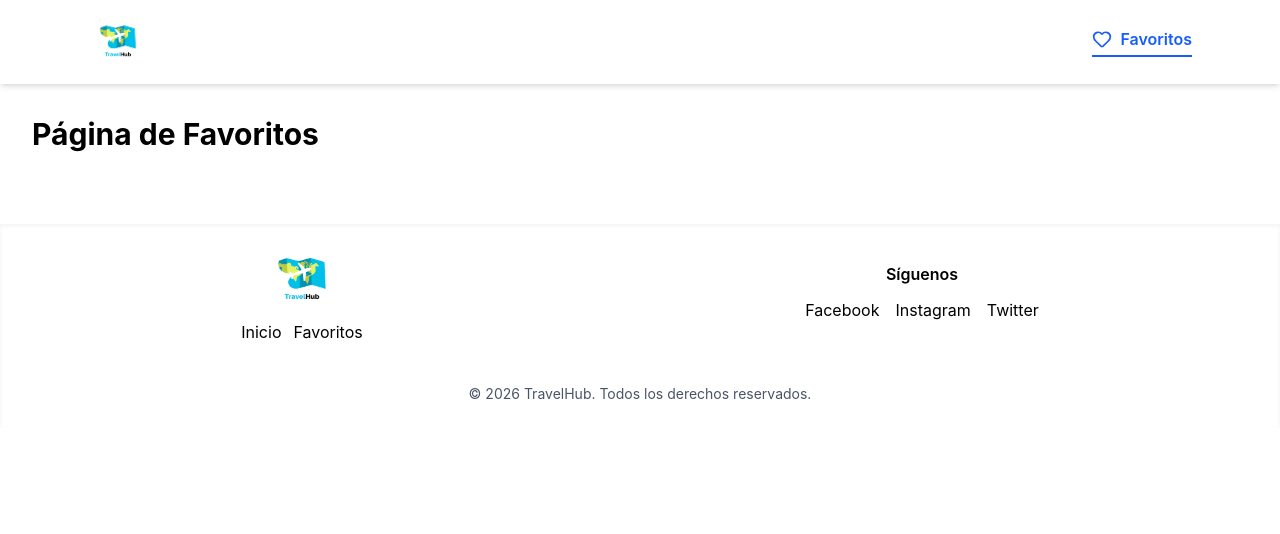
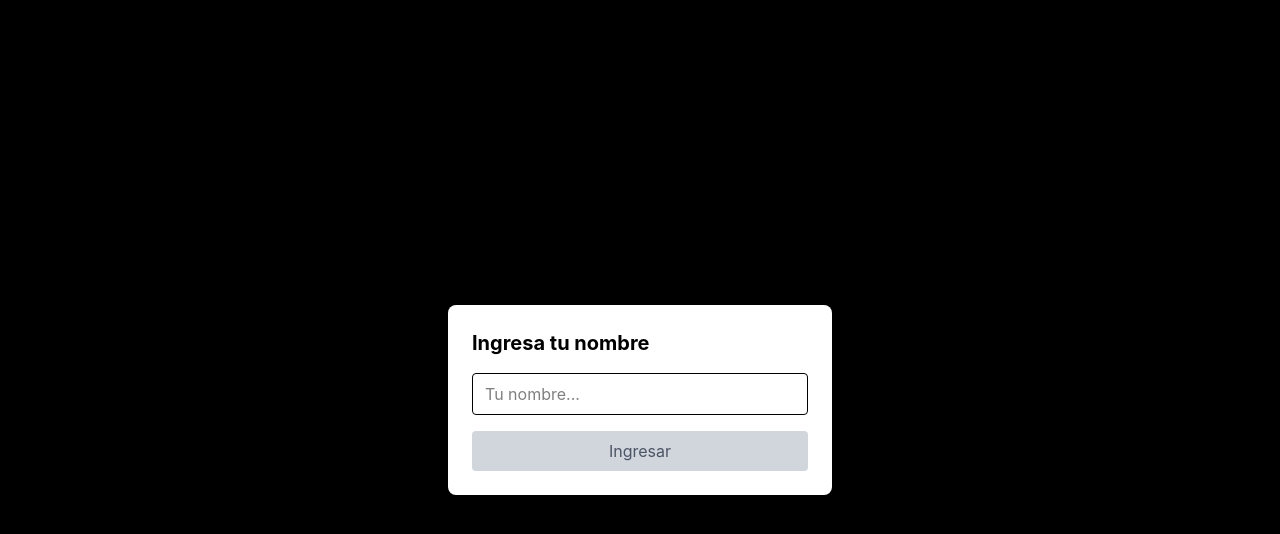
Before and after one commit to gBritos11/SPA-LH300, a React (Vite) app: page /favoritos in a window 1280 px wide. Shown: the top 534 px of the page. Built offline with nearby package versions, Linux system fonts and the light colour scheme.

Commit message:
Modal Usuario

```diff
--- a/src/App.jsx
+++ b/src/App.jsx
@@ -1,3 +1,7 @@
+import { useContext } from "react";
+import { UsuarioProvider, UsuarioContext } from "./context/UsuarioContext";
+import ModalUsuario from "./componentes/ModalUsuario/ModalUsuario";
+
 import { Routes, Route } from "react-router-dom";
 import { BarraNavegacion } from "./componentes/BarraNavegacion/BarraNavegacion";
 import Pie from "./componentes/Pie/Pie";
@@ -6,52 +10,34 @@ import Detalles from "./paginas/Detalles";
 import Favoritos from "./paginas/Favoritos";
 import Error from "./paginas/Error";
 
+const AppContent = () => {
+  const { usuario, setUsuario } = useContext(UsuarioContext);
 
+  return (
+    <>
+      {/* Mostrar modal si no hay usuario */}
+      {!usuario && <ModalUsuario onConfirm={setUsuario} />}
+
+      <div className={!usuario ? "blur-sm pointer-events-none" : ""}>
+        <BarraNavegacion />
+        <Routes>
+          <Route path="/" element={<Inicio />} />
+          <Route path="destino/:id" element={<Detalles />} />
+          <Route path="favoritos" element={<Favoritos />} />
+          <Route path="*" element={<Error />} />
+        </Routes>
+        <Pie />
+      </div>
+    </>
+  );
+};
 
 const App = () => {
   return (
-    <>
-      <BarraNavegacion />
-      <Routes>
-        {/*
-          RUTA PADRE: renderiza el Layout.
-          Todas las rutas que estén anidadas adentro van a aparecer
-          dentro del <Outlet /> del Layout.
-          path="/" significa que aplica a cualquier URL que empiece con /
-        */}
-
-        <Route path="/" element={<Inicio />} />
-        {/*
-          RUTA INDEX: se activa cuando la URL es exactamente "/"
-          Es la página de inicio. La palabra "index" es especial en
-          react-router-dom, equivale a path="/" pero sin conflicto.
-        */}
-
-        <Route path="destino/:id" element={<Detalles/>} />
-        {/* RUTA DINÁMICA: el ":id" captura cualquier valor en esa posición.
-            /producto/1   → id = "1"
-            /producto/42  → id = "42"
-            /producto/abc → id = "abc"
-            El componente Detalles puede leer ese valor con useParams()
-        */}
-
-        <Route path="favoritos" element={<Favoritos/>} />
-        {/* RUTA FIJA: solo se activa cuando la URL es "/favoritos" */}
-
-        <Route path="*" element={<Error/>} />
-        {/*
-            CATCH-ALL: el "*" captura CUALQUIER ruta que no haya
-            hecho match con las anteriores.
-            /test, /blabla, /ruta-que-no-existe → muestra Error
-            SIEMPRE tiene que ir al final, de lo contrario podría
-            interceptar rutas que deberían matchear con otra regla.
-        */}
-
-      </Routes>
-      <Pie />
-    </>
-
-  )
-}
+    <UsuarioProvider>
+      <AppContent />
+    </UsuarioProvider>
+  );
+};
 
 export default App
--- a/src/componentes/BarraNavegacion/BarraNavegacion.jsx
+++ b/src/componentes/BarraNavegacion/BarraNavegacion.jsx
@@ -2,6 +2,8 @@ import { NavLink } from "react-router-dom";
 import { Heart, User } from "lucide-react"; // User para perfil(nombre)
 import Boton from "../Boton/Boton"; // Importo el componente por si a futuro agregarmos botones al navbar
 import logoImg from "./../../assets/logo.png";
+import { useContext } from "react";
+import { UsuarioContext } from "../../context/UsuarioContext";
 
 const estiloNavLink = ({ isActive }) =>
     isActive
@@ -9,6 +11,9 @@ const estiloNavLink = ({ isActive }) =>
         : 'text-slate-600 hover:text-slate-900 flex items-center gap-2 transition-colors';
 
 export const BarraNavegacion = () => {
+
+    const { usuario } = useContext(UsuarioContext);
+
     return (
         <nav className="sticky top-0 z-50 w-full bg-white shadow-md">
             <div className="max-w-6xl mx-auto px-6 py-3 flex justify-between items-center">
@@ -20,6 +25,14 @@ export const BarraNavegacion = () => {
                         className="h-15 w-auto object-contain hover:opacity-80 transition-opacity"
                     />
                 </NavLink>
+
+                 {/* 🔹 Aquí se muestra el saludo si hay usuario */}
+                {usuario && (
+                    <div className="flex items-center gap-2 text-slate-700">
+                    <User size={20} />
+                    <span>Hola, {usuario}</span>
+                    </div>
+                )}
 
                 <div className="flex items-center gap-8">
 
--- /dev/null
+++ b/src/componentes/ModalUsuario/ModalUsuario.jsx
@@ -0,0 +1,38 @@
+import { useState } from "react";
+
+const ModalUsuario = ({ onConfirm }) => {
+  const [usuario, setUsuario] = useState("");
+
+  const handleConfirm = () => {
+    localStorage.setItem("usuario", usuario);
+    onConfirm(usuario);
+  };
+
+  return (
+    <div className="fixed inset-0 bg-black bg-opacity-50 flex items-center justify-center z-50">
+      <div className="bg-white rounded-lg shadow-lg p-6 w-full max-w-sm">
+        <h2 className="text-xl font-bold mb-4">Ingresa tu nombre</h2>
+        <input
+          type="text"
+          value={usuario}
+          onChange={(e) => setUsuario(e.target.value)}
+          placeholder="Tu nombre..."
+          className="w-full border rounded px-3 py-2 mb-4 focus:outline-none focus:ring-2 focus:ring-orange-400"
+        />
+        <button
+          onClick={handleConfirm}
+          disabled={usuario.length < 3}
+          className={`w-full py-2 rounded ${
+            usuario.length < 3
+              ? "bg-gray-300 text-gray-600 cursor-not-allowed"
+              : "bg-orange-500 text-white hover:bg-orange-600 transition-colors"
+          }`}
+        >
+          Ingresar
+        </button>
+      </div>
+    </div>
+  );
+};
+
+export default ModalUsuario;
--- /dev/null
+++ b/src/context/UsuarioContext.jsx
@@ -0,0 +1,18 @@
+import { createContext, useState, useEffect } from "react";
+
+export const UsuarioContext = createContext();
+
+export const UsuarioProvider  = ({ children }) => {
+  const [usuario, setUsuario] = useState(null);
+
+  useEffect(() => {
+    const guardado = localStorage.getItem("usuario");
+    if (guardado) setUsuario(guardado);
+  }, []);
+
+  return (
+    <UsuarioContext.Provider value={{ usuario, setUsuario }}>
+      {children}
+    </UsuarioContext.Provider>
+  );
+};
```
